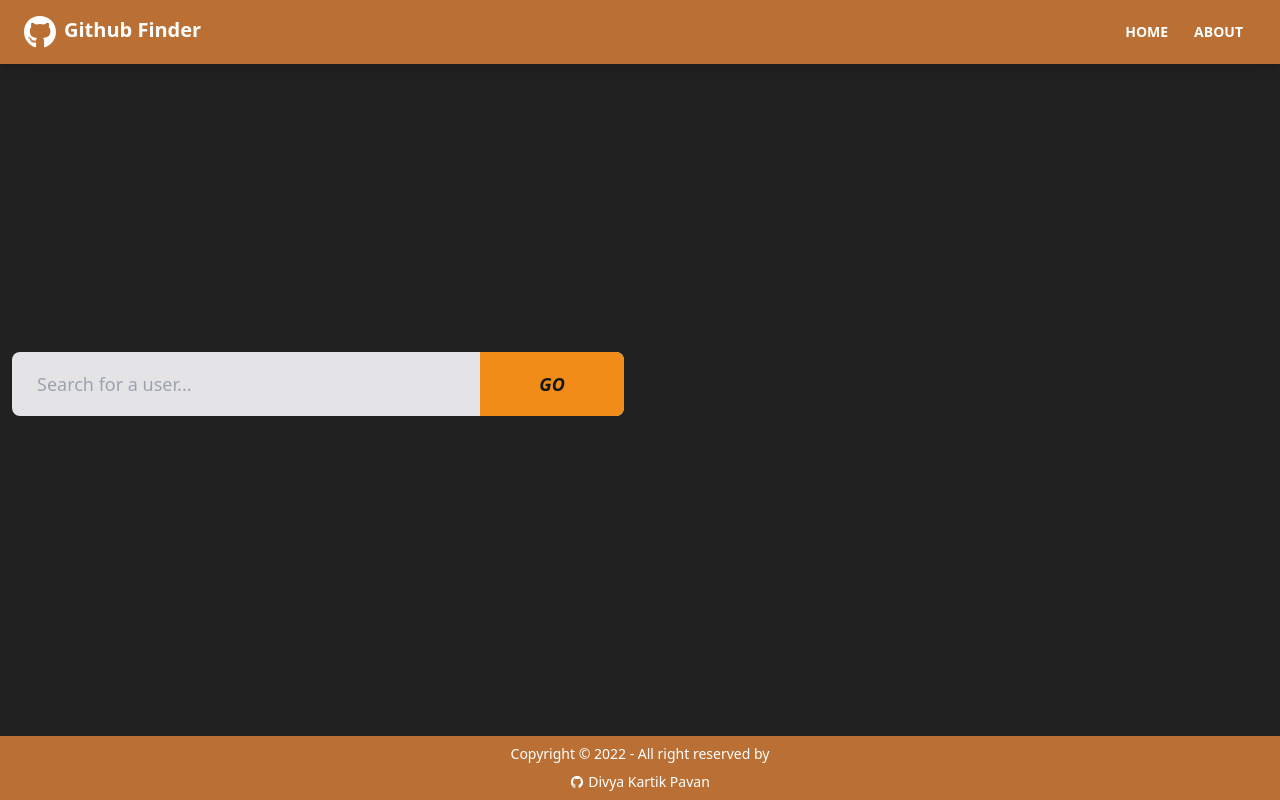
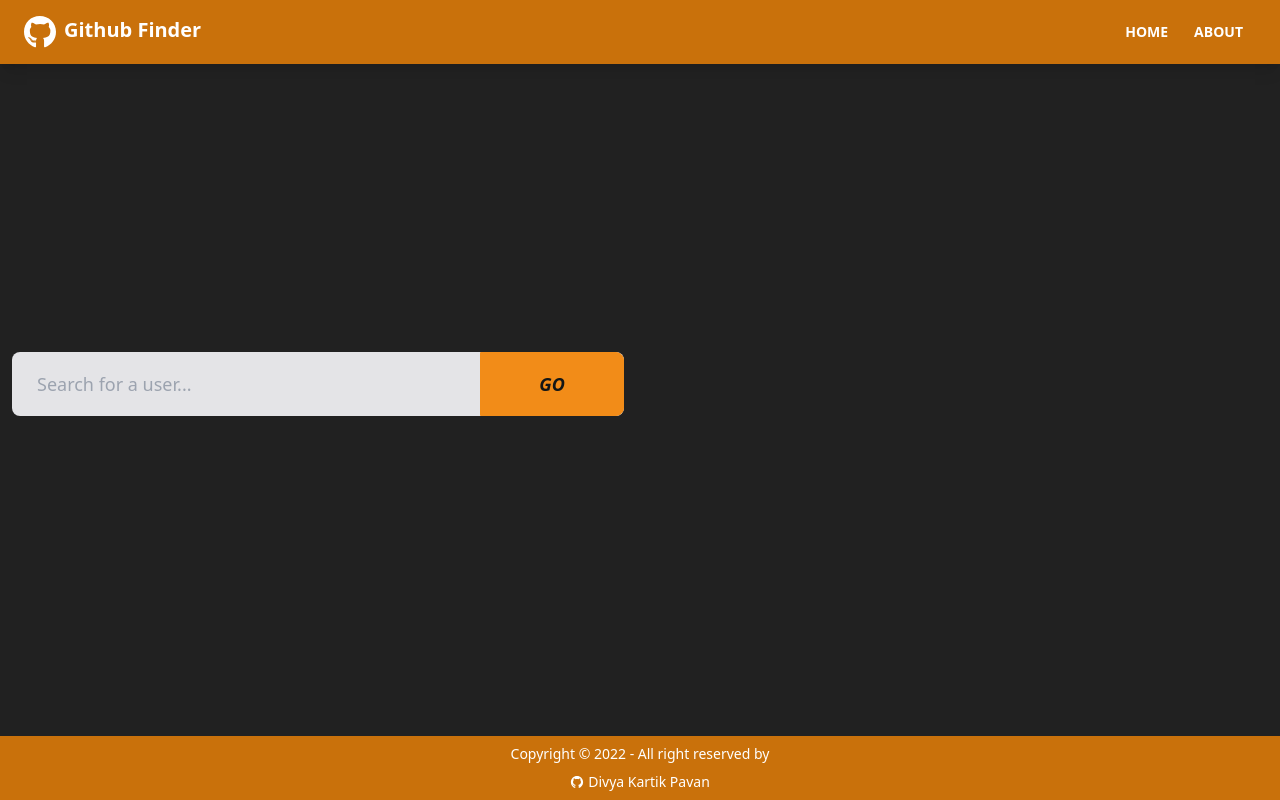
Before and after one commit to kartikpavan/REACT_GithubFinder, a React (Create React App) app: page / in a window 1280 px wide. Built offline with nearby package versions, Linux system fonts and the light colour scheme.

Commit message:
refactored code

```diff
--- a/src/components/layout/Footer.jsx
+++ b/src/components/layout/Footer.jsx
@@ -3,7 +3,7 @@ import { AiFillGithub } from 'react-icons/ai';
 
 function Footer() {
   return (
-    <footer className="p-2 bg-orange-400/70 footer footer-center text-white">
+    <footer className="p-2 bg-primary-focus footer footer-center text-white">
       <div>
         <p>Copyright © 2022 - All right reserved by</p>
         <div className="flex items-center gap-1">
--- a/src/components/layout/Navbar.jsx
+++ b/src/components/layout/Navbar.jsx
@@ -4,7 +4,7 @@ import PropTypes from 'prop-types';
 
 function Navbar() {
   return (
-    <nav className="navbar mb-12 shadow-lg bg-orange-400/70 text-xl font-bold text-white  ">
+    <nav className="navbar mb-12 shadow-lg bg-primary-focus text-xl font-bold text-white  ">
       <div className="container mx-auto">
         <div className="flex-none px-2 mx-2">
           <FaGithub size="40" className="inline pr-2 text-3xl" />
--- a/src/components/repos/RepoItem.jsx
+++ b/src/components/repos/RepoItem.jsx
@@ -13,7 +13,7 @@ function RepoItem({ repo }) {
   } = repo;
 
   return (
-    <div className="mb-2 rounded-md card bg-orange-400/50 hover:bg-primary-focus">
+    <div className="mb-2 rounded-md card  hover:bg-primary-focus bg-zinc-600/50 transform transition duration-500 hover:scale-105   ">
       <div className="card-body">
         <h3 className="mb-2 text-xl font-semibold">
           <a href={html_url}>
--- a/src/context/github/githubContext.js
+++ b/src/context/github/githubContext.js
@@ -60,10 +60,11 @@ export const AppProvider = ({ children }) => {
       }
     );
     if (response.status === 404) {
+      console.log(response.status);
+
       window.location.href = '/notfound';
     } else {
       const data = await response.json();
-
       dispatch({ type: 'GET_REPOS', payload: data });
     }
   };
```
